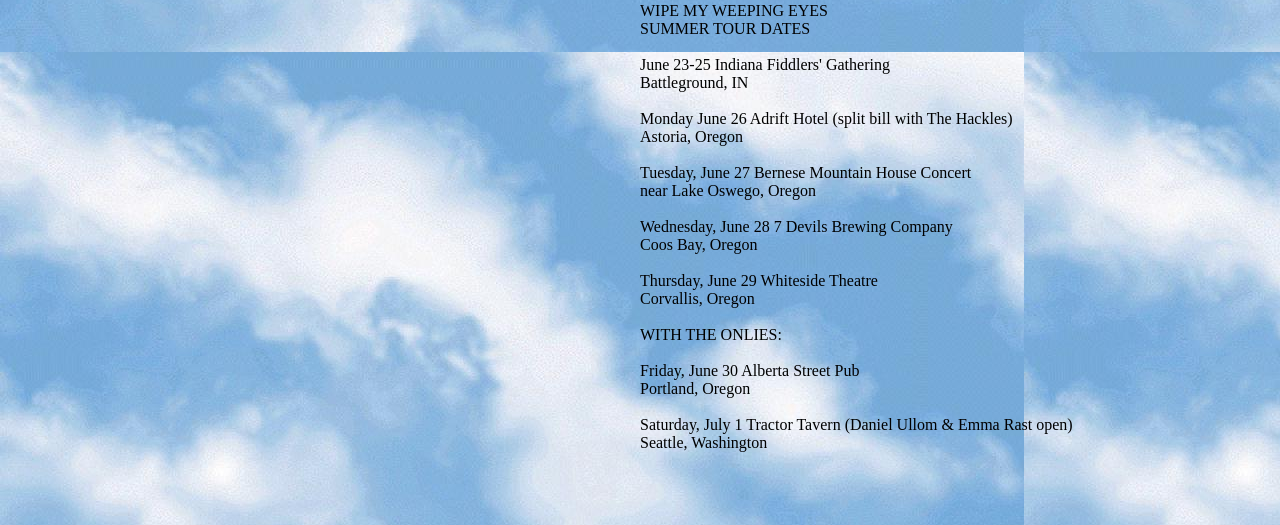
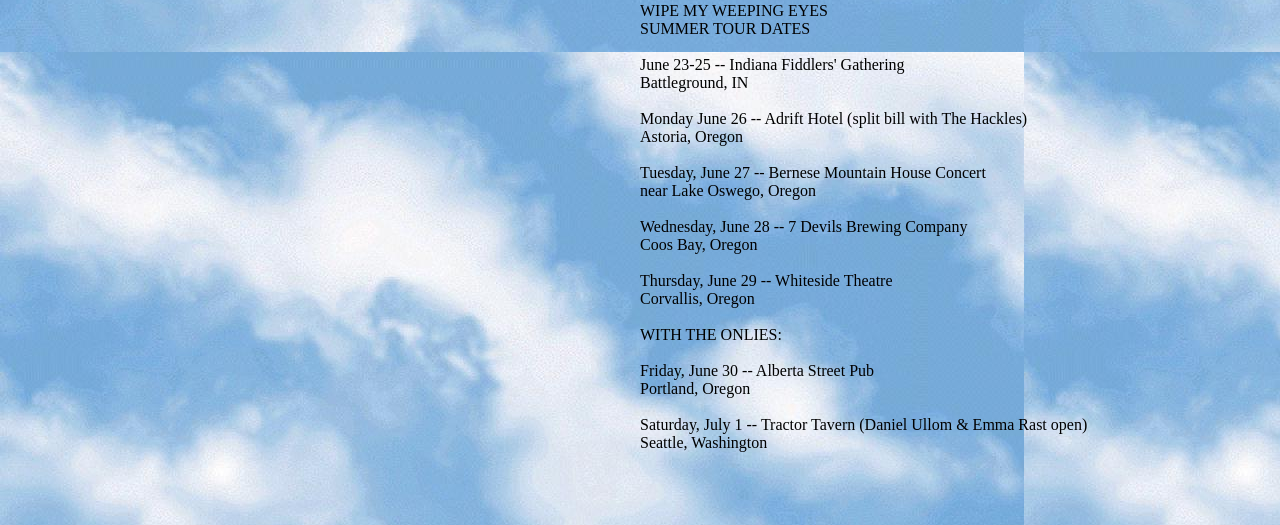
Before and after one commit to harddrivecollective/harddrivesite, a plain HTML site: page index.html in a window 1280 px wide. Shown: the part 716-1241 px from the top of the page. Drawn offline with Linux system fonts and the light colour scheme.

Commit message:
Update index.html

```diff
--- a/index.html
+++ b/index.html
@@ -88,27 +88,27 @@
 	<div<br><br>WIPE MY WEEPING EYES<br>
 	SUMMER TOUR DATES <br><br>
 
-	June 23-25 Indiana Fiddlers' Gathering<br>
+	June 23-25 -- Indiana Fiddlers' Gathering<br>
 	Battleground, IN<br><br>
 
-	Monday June 26 Adrift Hotel (split bill with The Hackles)<br>
+	Monday June 26 -- Adrift Hotel (split bill with The Hackles)<br>
 	Astoria, Oregon<br><br>
 
-	Tuesday, June 27 Bernese Mountain House Concert<br>
+	Tuesday, June 27 -- Bernese Mountain House Concert<br>
 	near Lake Oswego, Oregon<br><br>
 
-	Wednesday, June 28 7 Devils Brewing Company<br>
+	Wednesday, June 28 -- 7 Devils Brewing Company<br>
 	Coos Bay, Oregon<br><br>
 
-	Thursday, June 29 Whiteside Theatre<br>
+	Thursday, June 29 -- Whiteside Theatre<br>
 	Corvallis, Oregon<br><br>
 
 	WITH THE ONLIES:<br><br>
 
-	Friday, June 30 Alberta Street Pub<br>
+	Friday, June 30 -- Alberta Street Pub<br>
 	Portland, Oregon<br><br>
 
-	Saturday, July 1 Tractor Tavern (Daniel Ullom & Emma Rast open)<br>
+	Saturday, July 1 -- Tractor Tavern (Daniel Ullom & Emma Rast open)<br>
 	Seattle, Washington  <br><br>
 	   </div>
 
```
